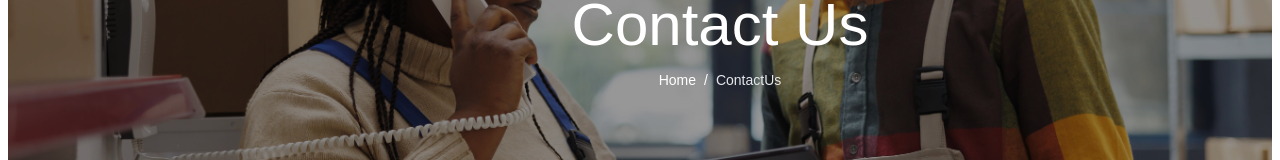
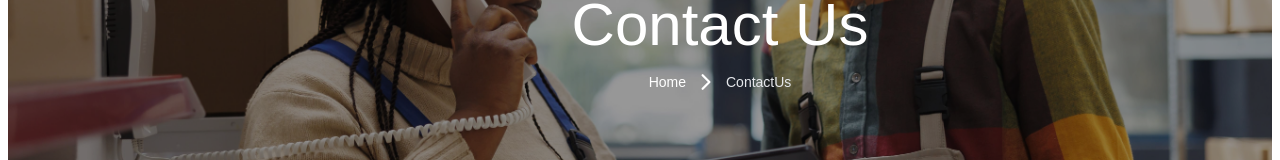
Before and after one commit to S0liddreams/dejavu-website, a Next.js app: page /contactUs in a window 1280 px wide. Shown: the part 188-348 px from the top of the page. Built offline with nearby package versions, Linux system fonts and the light colour scheme; a web font is replaced by a local one.

Commit message:
update on breadcrumbs
update on breadcrumbs

```diff
--- a/src/components/Footer/Footer.jsx
+++ b/src/components/Footer/Footer.jsx
@@ -12,6 +12,7 @@ const Footer = () => {
         <div className=" h-[410px] lg:h-[268px] lg:flex lg:flex-row justify-between mt-[40px] lg:mt-[40px]  items-center">
           <div className=" lg:gap-[26px] gap-[40px] grid xl:w-[634px] lg:w-[534px] md:w-full min-w-[305px]  h-fit">
             <div>
+              <Link href="/">
               <Image
                 src="/images/dvjlogo.svg"
                 alt="alt"
@@ -19,6 +20,7 @@ const Footer = () => {
                 width={168}
                 height={72}
               />
+              </Link>
             </div>
             <div className=" lg:flex text-white xl:text-[14px] lg:text-[12px] grid  text-[12px] md:text-[14px] gap-[16px] lg:gap-0   justify-between">
               <p>2972 Westheimer Rd. Santa Ana, Illinois 85486 </p>
--- a/src/components/Header/Header.jsx
+++ b/src/components/Header/Header.jsx
@@ -2,12 +2,14 @@ import Image from "next/image";
 import React from "react";
 import HeaderLink from "./HeaderLink";
 import MobileHeader from "./MobileHeader";
+import Link from "next/link";
 
 const Header = () => {
   return (
     <div className="lg:w-full mx-0 lg:flex items-center  ">
       <div className="w-full lg:h-[72px] py-[16px] lg:flex lg:justify-between">
         <div>
+          <Link href="/">
           <Image
             src="/images/dvjlogo.svg"
             alt="Logo"
@@ -15,6 +17,7 @@ const Header = () => {
             height={24}
             className="w-[56px] h-[24px] lg:w-[93px] lg:h-[40px] hidden lg:block"
           />
+          </Link>
         </div>
         <div >
           <HeaderLink className=" " />
--- a/src/components/Header2/Header2.jsx
+++ b/src/components/Header2/Header2.jsx
@@ -10,6 +10,7 @@ const Header2 = () => {
     <div className="lg:w-full mx-0 lg:flex items-center  ">
       <div className="w-full lg:h-[72px] py-[16px] lg:flex lg:justify-between">
         <div>
+          <Link href="/">
           <Image
             src="/images/logo2.svg"
             alt="Logo"
@@ -17,6 +18,7 @@ const Header2 = () => {
             height={24}
             className="w-[56px] h-[24px] lg:w-[93px] lg:h-[40px] hidden lg:block"
           />
+          </Link>
         </div>
         <div >
           <HeaderLink2 className=" " />
--- a/src/components/Header2/MobileHeader2.jsx
+++ b/src/components/Header2/MobileHeader2.jsx
@@ -26,6 +26,7 @@ const MobileMenu2 = () => {
       <div className="flex items-center justify-between p-4 ">
         <div className="text-xl font-bold text-gray-800">
           <div>
+            <Link href="/">
             <Image
               src="/images/logo2.svg"
               alt="Logo"
@@ -33,6 +34,7 @@ const MobileMenu2 = () => {
               height={24}
               className="w-[56px] h-[24px]  lg:hidden"
             />
+            </Link>
           </div>
         </div>
 
--- a/src/components/breadcrumbs/Breaadcrumbs.jsx
+++ b/src/components/breadcrumbs/Breaadcrumbs.jsx
@@ -2,6 +2,8 @@
 import React from 'react'
 import Link from "next/link";
 import { usePathname } from "next/navigation";
+
+import { IoChevronForward } from "react-icons/io5";
 
 export default function Breaadcrumbs() {
   const pathname = usePathname();
@@ -27,18 +29,19 @@ export default function Breaadcrumbs() {
 
   return (
     <nav aria-label="Breadcrumb" className="text-sm text-gray-600 mb-4">
-      <ol className="flex items-center space-x-2">
+      <ol className="flex items-center flex-wrap gap-x-2">
         <li>
           <Link href="/" className="text-white hover:underline">
             Home
           </Link>
         </li>
-        {crumbs.length > 0 && <span className='text-white'>/</span>}
         {crumbs.map((crumb, i) => (
-          <li key={i} className="flex items-center space-x-2">
-            {i !== 0 && <span className=''>/</span>}
-            {crumb}
-          </li>
+          <React.Fragment key={i}>
+            <span className="text-white flex-row items-center"><IoChevronForward  className='text-[24px] font-light'/></span>
+            <li className="flex items-center">
+              {crumb}
+            </li>
+          </React.Fragment>
         ))}
       </ol>
     </nav>
```
